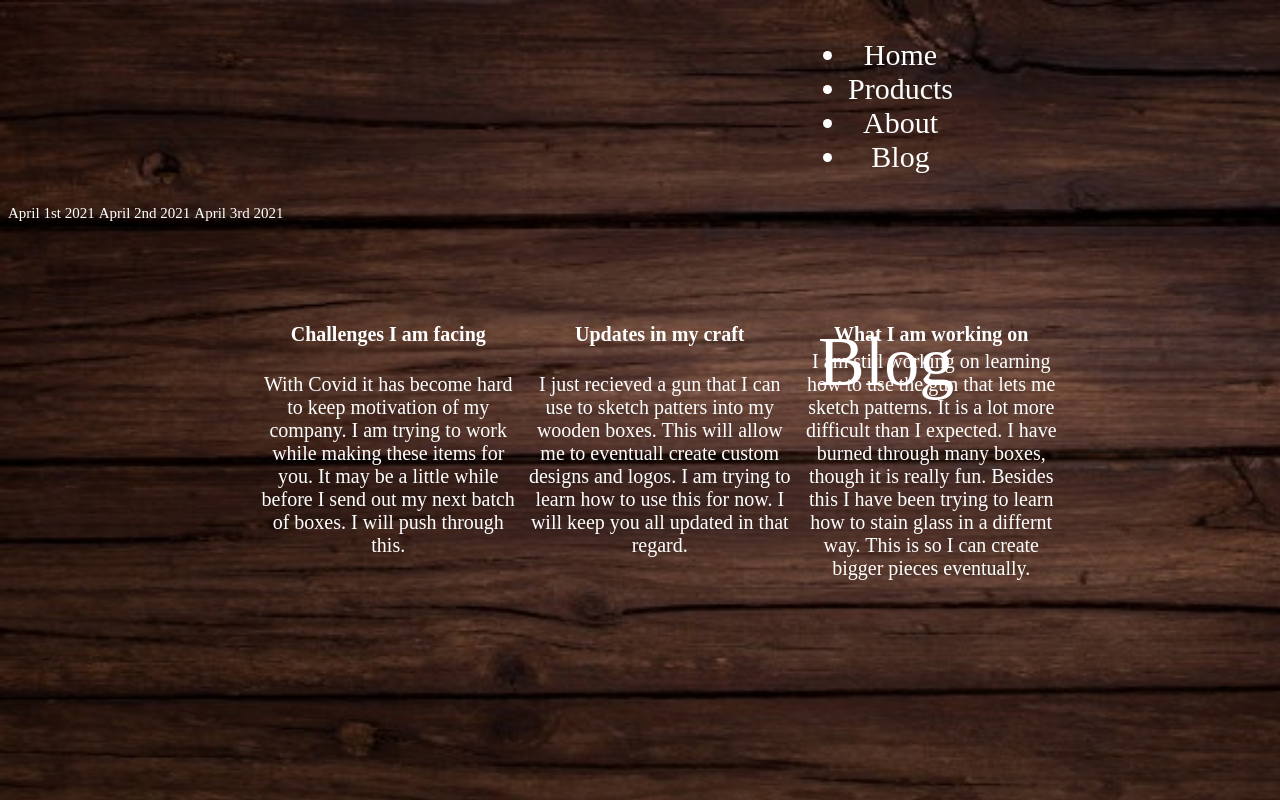
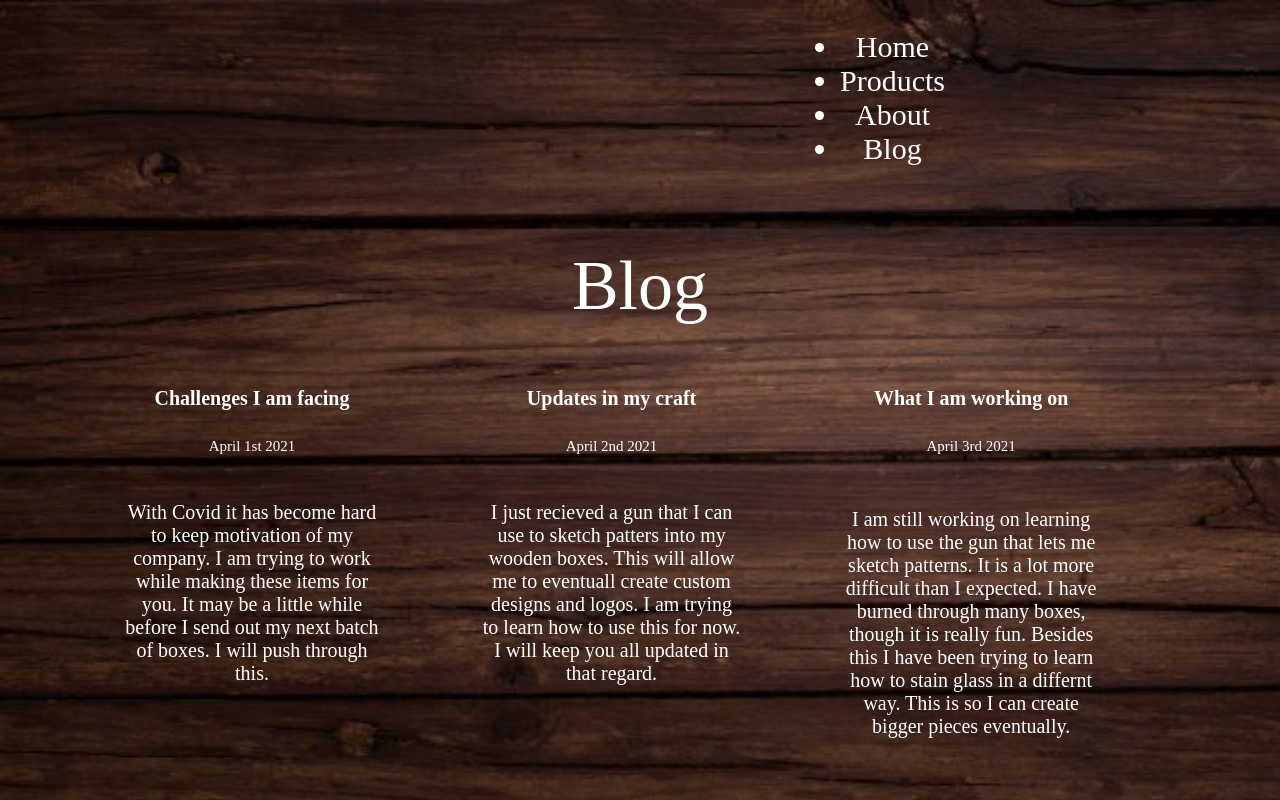
Before and after one commit to chandler-rosamonda/assignment4, a plain HTML site: page index.html in a window 1280 px wide. Drawn offline with nearby package versions, Linux system fonts and the light colour scheme.

Commit message:
Worked with professor and fixed grid/positioning

```diff
--- a/css/styles.css
+++ b/css/styles.css
@@ -12,9 +12,6 @@ h1{
   text-align: center;
   color: white;
   font-weight:normal;
-  position: absolute;
-  left: 810px;
-  top: 60px
   }
 
 header{
@@ -23,7 +20,7 @@ header{
   text-align: center;
   font-size: 30px;
   display: inline-block;
-  position:relative;
+  position:fixed;
   top:0px;
   left:800px;
 }
@@ -31,13 +28,25 @@ header{
 
 table{
   color: white;
-  table-layout: fixed;width:85%;
-  position: fixed;
-  left: 0px;
-  top: 270px;
+  table-layout: fixed;
+  width:95%;
   text-align: center;
   font-size: 20px;
-  margin: 50px 100px 100px -20px;
+}
+
+main{
+  padding-top: 180px;
+  max-width: 90%;
+  margin: 0 auto;
+}
+
+td{
+  padding: 0 50px;
+}
+
+.thirdblog{
+  position: relative;
+  top: 30px;
 }
 
 .date1 {
--- a/index.html
+++ b/index.html
@@ -27,26 +27,27 @@
     <h1>Blog</h1>
   </section>
 
-<p1><span class="date1">April 1st 2021</span></p1>
-<p2><span class="date2">April 2nd 2021</span></p2>
-<p3><span class="date3">April 3rd 2021</span></p3>
 
     <section>
       <table>
         <tr>
-          <td>
             <th>Challenges I am facing</th>
             <th>Updates in my craft</th>
             <th>What I am working on</th>
           </tr>
 
           <tr>
-            <td>
+            <td><p><span class="date1">April 1st 2021</span></p></td>
+            <td><p><span class="date2">April 2nd 2021</span></p></td>
+            <td><p><span class="date3">April 3rd 2021</span></p></td>
+          </tr>
+
+          <tr>
               <td>With Covid it has become hard to keep motivation of my company. I am trying to work while making these items for you. It may be a little while before I send out my next batch of boxes. I will push through this.</td>
 
               <td>I just recieved a gun that I can use to sketch patters into my wooden boxes. This will allow me to eventuall create custom designs and logos. I am trying to learn how to use this for now. I will keep you all updated in that regard. </td>
 
-              <td>I am still working on learning how to use the gun that lets me sketch patterns. It is a lot more difficult than I expected. I have burned through many boxes, though it is really fun. Besides this I have been trying to learn how to stain glass in a differnt way. This is so I can create bigger pieces eventually.</td>
+              <td class= "thirdblog">I am still working on learning how to use the gun that lets me sketch patterns. It is a lot more difficult than I expected. I have burned through many boxes, though it is really fun. Besides this I have been trying to learn how to stain glass in a differnt way. This is so I can create bigger pieces eventually.</td>
 
             </tr>
       </table>
```
